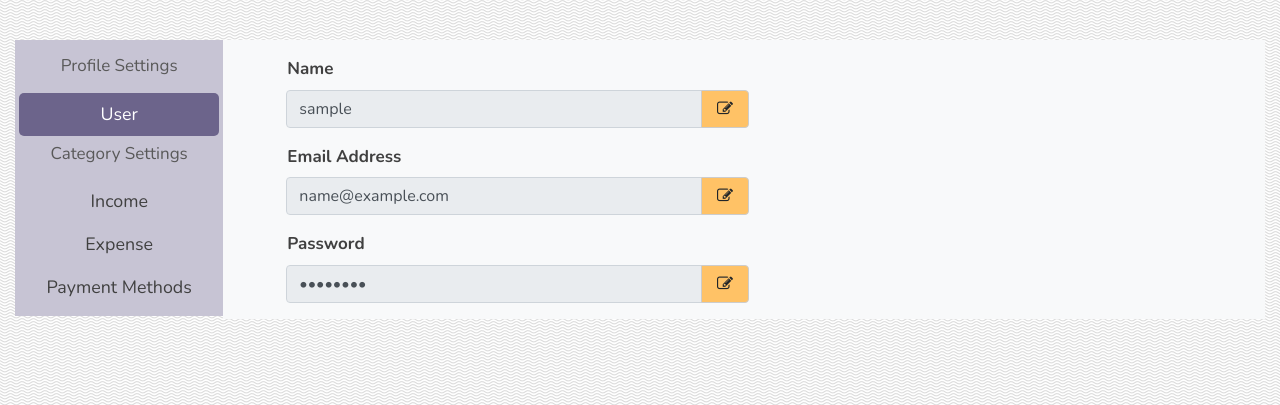
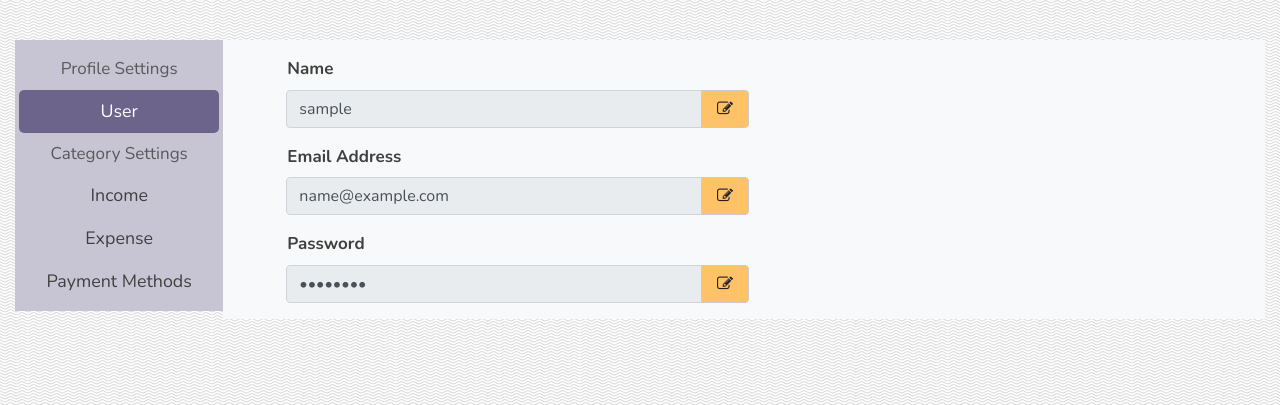
Before and after one commit to ms-magdalena92/BudgetManager_MVC, a PHP site: page /settings/profile in a window 1280 px wide. Shown: the part 189-594 px from the top of the page. Run offline with PHP 8.4, Linux system fonts and the light colour scheme; the visitor is signed in with stand-in values (Sample User, id 1); tables that the repository leaves empty or names only in its code hold one stand-in row (values such as "Sample post").

Commit message:
corrected ul child elements

```diff
--- a/App/Views/base-settings.html
+++ b/App/Views/base-settings.html
@@ -12,12 +12,12 @@
 
                 <ul class="nav flex-column px-1 py-2 side">
 
-                    <h5 class="py-2">Profile Settings</h6>
+                    <li class="py-2 readonly">Profile Settings</li>
                     <li class="nav-item {{ current_page == '/profile.html' ? 'disabled' : '' }}">
                         <a class="nav-link" href="/settings/profile">User</a>
                     </li>
 
-                    <h5 class="py-2">Category Settings</h6>
+                    <li class="py-2 readonly">Category Settings</li>
                     <li class="nav-item {{ current_page == '/income-categories.html' ? 'disabled' : '' }}">
                         <a class="nav-link" href="/settings/income-categories">Income</a>
                     </li>
--- a/public/css/main.css
+++ b/public/css/main.css
@@ -356,9 +356,10 @@ ul.side > li > a {
     color: #404040 !important;
 }
 
-ul.side > h5  {
+ul.side > li.readonly {
     color: #595959;
     font-size: 1em;
+    cursor: default;
 }
 
 div.input-group-append > button {
```
